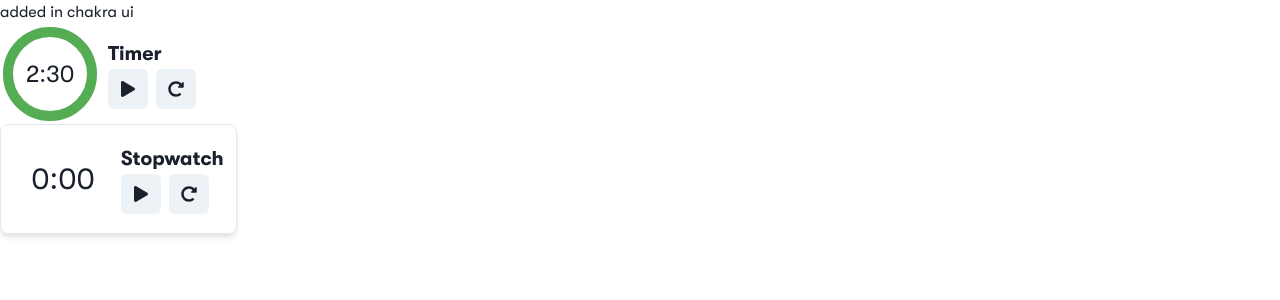
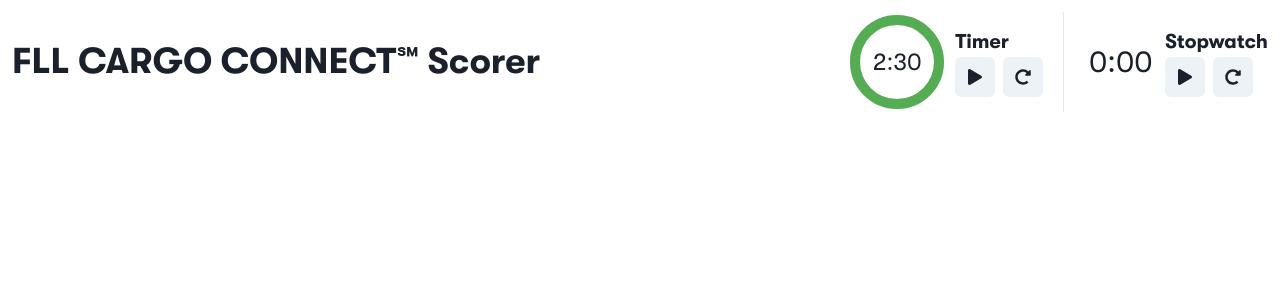
Before and after one commit to mithilp/cargoconnect-fll-scorer, a React (Create React App) app: page / in a window 1280 px wide. Shown: the top 300 px of the page. Built offline with nearby package versions, Linux system fonts and the light colour scheme.

Commit message:
Create Header Component

```diff
--- a/src/App.js
+++ b/src/App.js
@@ -1,18 +1,15 @@
 import { ChakraProvider } from "@chakra-ui/react";
 import theme from "./theme.js";
 
-import Timer from "./components/Timer";
-import Stopwatch from "./components/Stopwatch";
+import Header from "./components/Header";
 
 function App() {
 	return (
 		<ChakraProvider theme={theme}>
-			added in chakra ui
 			{/* TODO: add in <ColorModeSwitcher /> when Chakra UI fixes flashing issue
 				Learn more:
 					https://chakra-ui.com/docs/features/color-mode#color-mode-flash-issue */}
-			<Timer />
-			<Stopwatch />
+			<Header />
 		</ChakraProvider>
 	);
 }
--- /dev/null
+++ b/src/components/Header.js
@@ -0,0 +1,28 @@
+import { Stack, Heading, Spacer, StackDivider } from "@chakra-ui/react";
+import Timer from "./Timer";
+import Stopwatch from "./Stopwatch";
+
+const Header = () => {
+	return (
+		<Stack
+			p={3}
+			direction={{ base: "column", lg: "row" }}
+			spacing={{ base: 1, lg: 2 }}
+		>
+			<Heading lineHeight={{ base: "normal", sm: "100px" }}>
+				FLL CARGO CONNECT℠ Scorer
+			</Heading>
+			<Spacer />
+			<Stack
+				divider={<StackDivider borderColor="gray.200" />}
+				direction={{ base: "column", sm: "row" }}
+				spacing={{ base: 2, sm: 5 }}
+			>
+				<Timer />
+				<Stopwatch />
+			</Stack>
+		</Stack>
+	);
+};
+
+export default Header;
--- a/src/components/Stopwatch.js
+++ b/src/components/Stopwatch.js
@@ -47,18 +47,18 @@
 
 	return (
 		<HStack
-			borderWidth="1px"
-			borderRadius="lg"
-			boxShadow="md"
 			direction="horizontal"
 			alignItems="center"
-			spacing={2}
+			spacing={{ base: 5, sm: 2 }}
 			minH={100}
-			w="min-content"
-			px={3}
-			py={1}
+			w={{ base: "100%", sm: "min-content" }}
 		>
-			<Text fontSize="3xl" textAlign="center" w={100} lineHeight="100px">
+			<Text
+				fontSize="3xl"
+				textAlign="center"
+				w={{ base: "100px", sm: "4ch" }}
+				lineHeight={{ base: "auto", sm: "100px" }}
+			>
 				{formatTime(time)}
 			</Text>
 			<Stack spacing={0}>
--- a/src/components/Timer.js
+++ b/src/components/Timer.js
@@ -50,7 +50,13 @@
 	};
 
 	return (
-		<HStack direction="horizontal" alignItems="center" spacing={2}>
+		<HStack
+			direction="horizontal"
+			alignItems="center"
+			spacing={{ base: 5, sm: 2 }}
+			minH={100}
+			w={{ base: "100%", sm: "min-content" }}
+		>
 			<CircularProgress
 				size={100}
 				color={time > 60 ? "green.500" : time > 15 ? "orange.400" : "red.300"}
```
